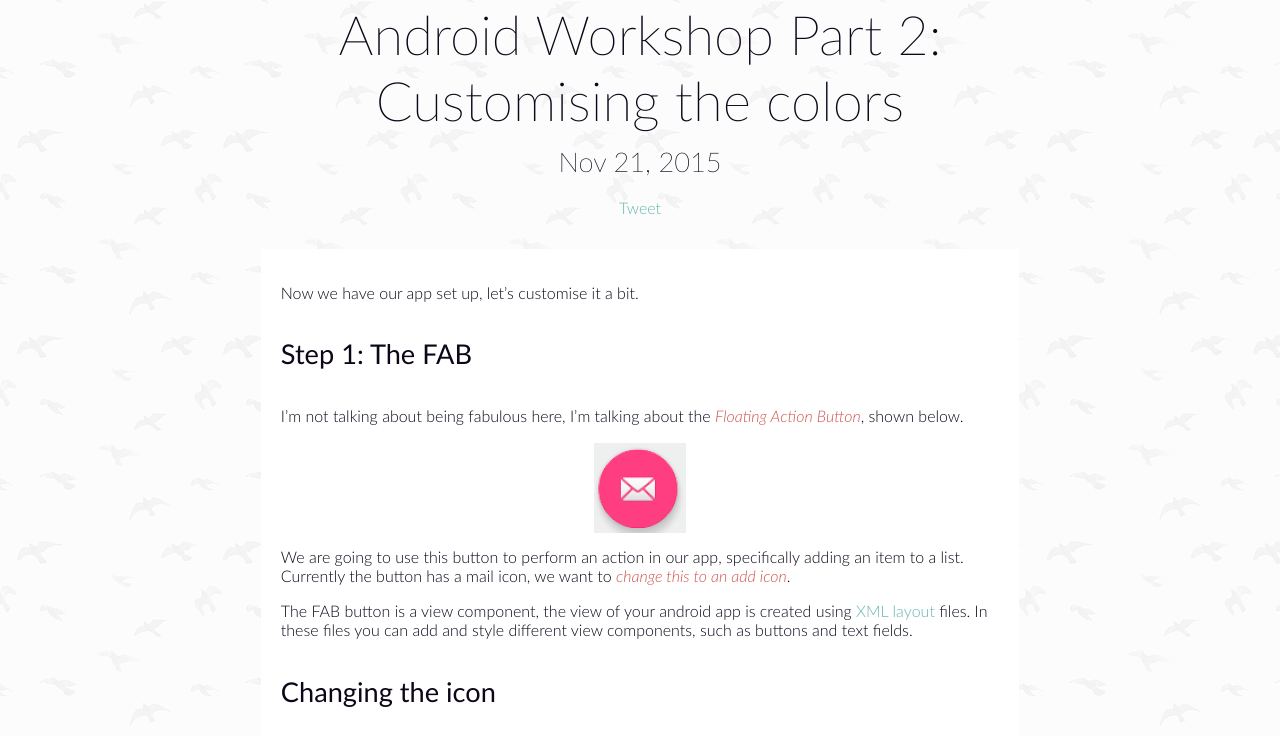
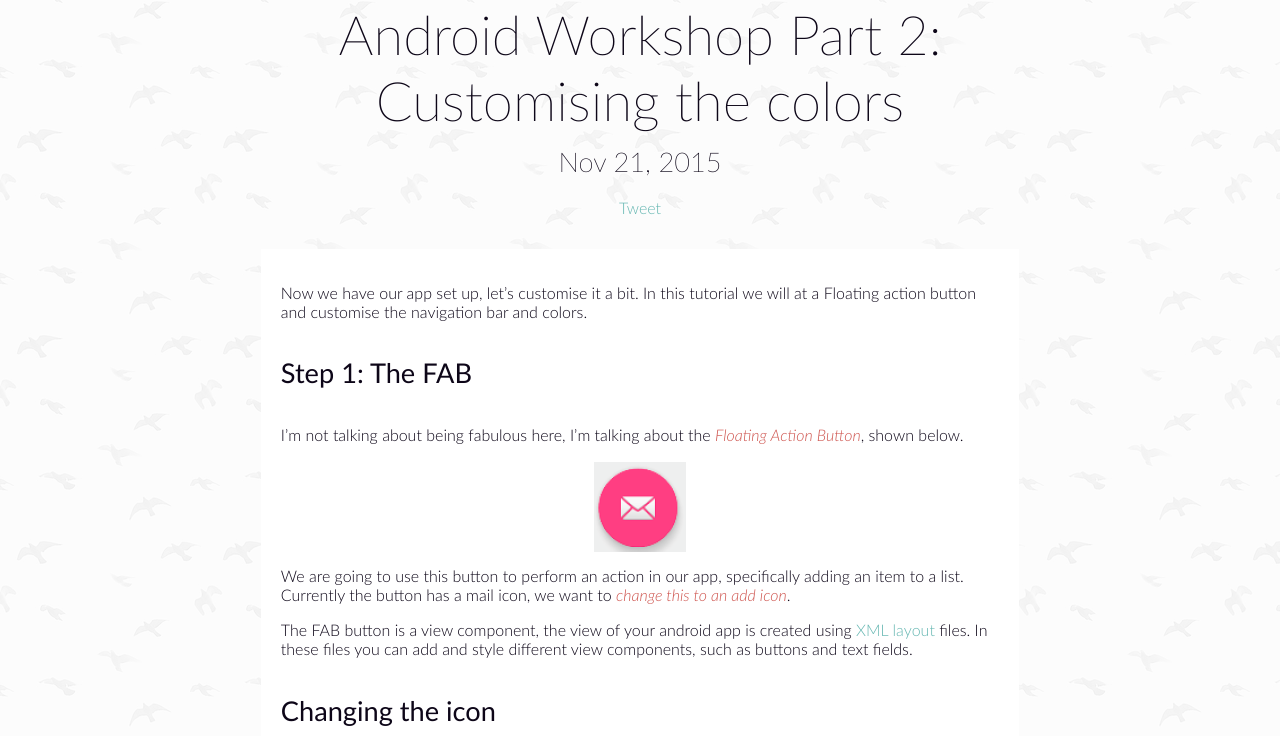
Before and after one commit to RosyTucker/RosyTucker.github.io, a Jekyll site: the page built from _posts/2015-11-21-Android-Workshop-Part-2.md, in a window 1280 px wide and 900 px high, cut to the strip 164-900 px from the top of the window. Built offline with Jekyll 4.4.1, drawn with Linux system fonts in a browser that asks for light colours; comment, search, counter and statistics services are not loaded.

Commit message:
Extend excerpt

```diff
--- a/_posts/2015-11-21-Android-Workshop-Part-2.md
+++ b/_posts/2015-11-21-Android-Workshop-Part-2.md
@@ -5,7 +5,8 @@
 category: "tutorial"
 ---
 
-Now we have our app set up, let's customise it a bit.
+Now we have our app set up, let's customise it a bit. In this tutorial we will at a Floating action button and
+customise the navigation bar and colors.
 <!--more-->
 
 Step 1: The FAB
```
